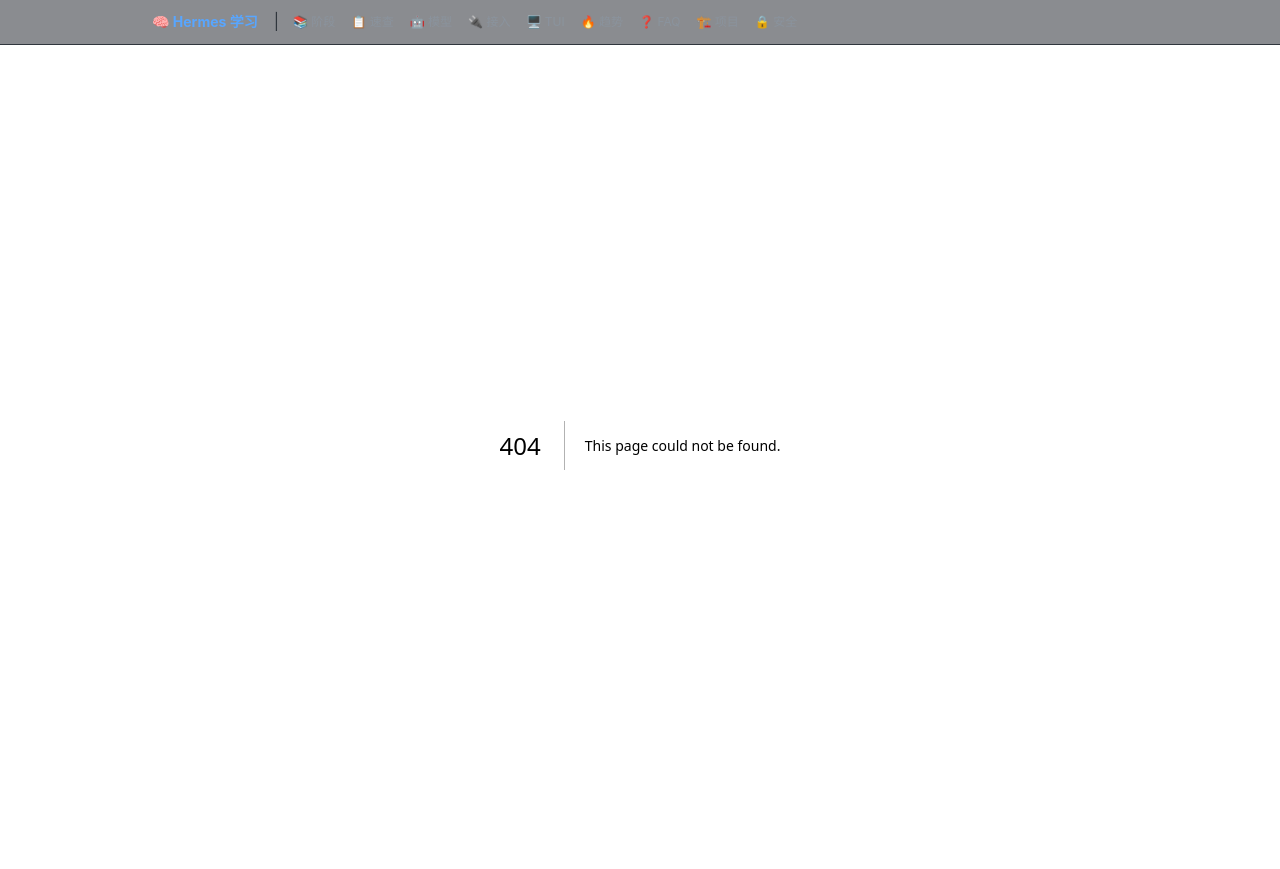
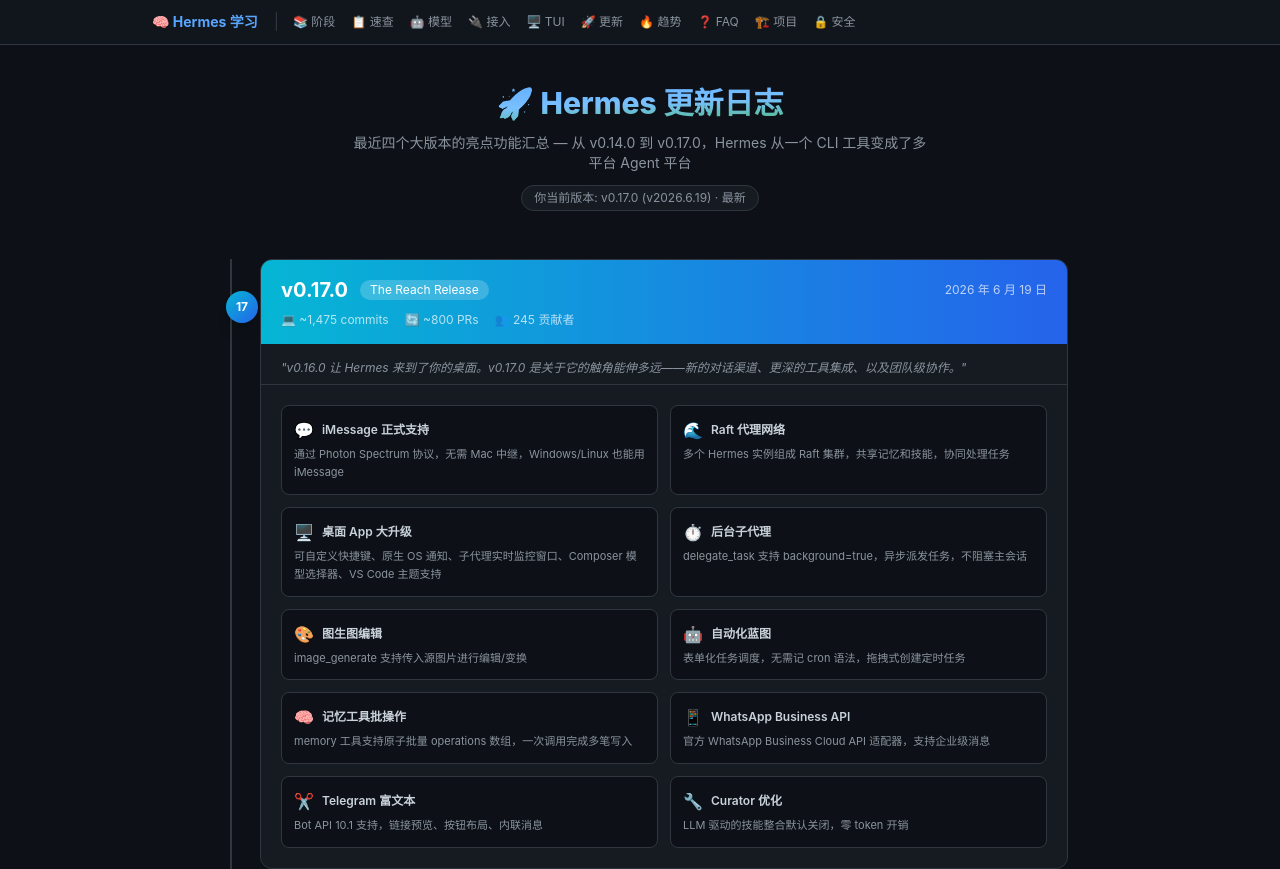
Before and after one commit to dao-ai/hermes-learning, a Next.js app: page /updates in a window 1280 px wide. Before the commit this address had no page. Shown: the top 869 px of the page. Built offline with nearby package versions, Linux system fonts and the light colour scheme.

Commit message:
add: 新功能更新日志页面 (/updates) — v0.14.0 到 v0.17.0 完整版本亮点

```diff
--- a/src/app/page.tsx
+++ b/src/app/page.tsx
@@ -7,8 +7,9 @@
   { href: "/models", icon: "🤖", title: "模型对比表", desc: "10 个模型对比，按任务选模型" },
   { href: "/providers", icon: "🔌", title: "Provider 配置", desc: "12 个提供商接入步骤" },
   { href: "/tui", icon: "🖥️", title: "TUI 终端 UI", desc: "Ink (React) 全功能终端界面" },
+  { href: "/updates", icon: "🚀", title: "更新日志", desc: "v0.14.0 → v0.17.0 新功能汇总" },
+  { href: "/trending", icon: "🔥", title: "GitHub 趋势", desc: "每周开源项目排行榜" },
   { href: "/faq", icon: "❓", title: "常见问题", desc: "7 个高频问题及解决方案" },
-  { href: "/trending", icon: "🔥", title: "GitHub 趋势", desc: "每周开源项目排行榜" },
   { href: "/projects", icon: "🏗️", title: "实操项目", desc: "每阶段一个实战练习" },
   { href: "/security", icon: "🔒", title: "安全与隐私", desc: "审批模式、密钥管理、PII" },
 ];
--- /dev/null
+++ b/src/app/updates/page.tsx
@@ -0,0 +1,158 @@
+export default function UpdatesPage() {
+  const versions = [
+    {
+      ver: "v0.17.0",
+      name: "The Reach Release",
+      date: "2026 年 6 月 19 日",
+      color: "from-cyan-500 to-blue-600",
+      desc: "\"v0.16.0 让 Hermes 来到了你的桌面。v0.17.0 是关于它的触角能伸多远——新的对话渠道、更深的工具集成、以及团队级协作。\"",
+      commits: "~1,475",
+      prs: "~800",
+      contributors: 245,
+      highlights: [
+        { icon: "💬", title: "iMessage 正式支持", desc: "通过 Photon Spectrum 协议，无需 Mac 中继，Windows/Linux 也能用 iMessage" },
+        { icon: "🌊", title: "Raft 代理网络", desc: "多个 Hermes 实例组成 Raft 集群，共享记忆和技能，协同处理任务" },
+        { icon: "🖥️", title: "桌面 App 大升级", desc: "可自定义快捷键、原生 OS 通知、子代理实时监控窗口、Composer 模型选择器、VS Code 主题支持" },
+        { icon: "⏱️", title: "后台子代理", desc: "delegate_task 支持 background=true，异步派发任务，不阻塞主会话" },
+        { icon: "🎨", title: "图生图编辑", desc: "image_generate 支持传入源图片进行编辑/变换" },
+        { icon: "🤖", title: "自动化蓝图", desc: "表单化任务调度，无需记 cron 语法，拖拽式创建定时任务" },
+        { icon: "🧠", title: "记忆工具批操作", desc: "memory 工具支持原子批量 operations 数组，一次调用完成多笔写入" },
+        { icon: "📱", title: "WhatsApp Business API", desc: "官方 WhatsApp Business Cloud API 适配器，支持企业级消息" },
+        { icon: "✂️", title: "Telegram 富文本", desc: "Bot API 10.1 支持，链接预览、按钮布局、内联消息" },
+        { icon: "🔧", title: "Curator 优化", desc: "LLM 驱动的技能整合默认关闭，零 token 开销" },
+      ],
+    },
+    {
+      ver: "v0.16.0",
+      name: "The Surface Release",
+      date: "2026 年 6 月 5 日",
+      color: "from-purple-500 to-pink-600",
+      desc: "\"Hermes 在你工作的地方与你相遇。全新的原生桌面应用，一键安装、应用内自更新、拖拽文件到聊天中。\"",
+      commits: "~874",
+      prs: "~542",
+      contributors: 170,
+      highlights: [
+        { icon: "🖥️", title: "原生桌面应用", desc: "全新 Electron 桌面 App，一键安装、应用内自更新、拖拽文件到聊天" },
+        { icon: "🔗", title: "远程 Gateway", desc: "桌面端可连接远程服务器上的 Hermes Gateway，通过 OAuth 或用户名密码" },
+        { icon: "🌐", title: "Web 管理面板", desc: "完整后台：频道管理、MCP 目录、凭据管理、Webhook、记忆浏览、OIDC 登录" },
+        { icon: "🇨🇳", title: "简体中文 UI", desc: "完整的中文界面，从 TUI 到 Web 面板全量汉化" },
+        { icon: "🚀", title: "Nous Portal 快速设置", desc: "一条命令完成全部配置（模型、搜索、生图、语音等）" },
+        { icon: "↩️", title: "/undo [N] 命令", desc: "支持回退 N 步，不再只能撤销一次" },
+        { icon: "🔍", title: "模糊模型选择器", desc: "所有模型选择器支持模糊搜索，输入部分名称即可匹配" },
+        { icon: "⚡", title: "精简技能集", desc: "移除了冗余内建技能，小众技能移至可选，核心技能更轻量" },
+      ],
+    },
+    {
+      ver: "v0.15.0",
+      name: "The Velocity Release",
+      date: "2026 年 5 月 28 日",
+      color: "from-emerald-500 to-teal-600",
+      desc: "\"速度——从冷启动到会话搜索，从技能加载到 PR 合并。Hermes 以速度致胜。\"",
+      commits: "~1,302",
+      prs: "~747",
+      contributors: 321,
+      highlights: [
+        { icon: "📋", title: "Kanban 多代理平台", desc: "104 个 PR 构建：自动任务分解、Swarm 拓扑、定时任务、按任务选模型" },
+        { icon: "⚡", title: "冷启动提速 47%", desc: "每轮函数调用减少 47%，额外启动时间 <1s" },
+        { icon: "🔍", title: "会话搜索 4500× 提速", desc: "session_search 完全重写，不再调用 LLM，纯本地 SQLite FTS5，免费且瞬间" },
+        { icon: "🛡️", title: "Promptware 防御", desc: "Brainworm 类攻击在三道关卡被拦截，三种严重等级分级响应" },
+        { icon: "🔑", title: "Bitwarden 密钥管理", desc: "一个引导令牌替换所有 API 密钥，Secrets Manager 集成" },
+        { icon: "📦", title: "Skill Bundle 技能包", desc: "/<包名> 一条命令加载多个相关技能" },
+        { icon: "🔔", title: "ntfy 消息平台", desc: "第 23 个消息平台支持，用于服务器通知和告警" },
+        { icon: "🎨", title: "新增生图 Provider", desc: "Krea 2 Medium/Large、FAL 插件" },
+      ],
+    },
+    {
+      ver: "v0.14.0",
+      name: "The Foundation Release",
+      date: "2026 年 5 月 16 日",
+      color: "from-orange-500 to-red-600",
+      desc: "\"地基。把 Hermes 从 CLI 工具升级为平台的核心架构重构。\"",
+      commits: "~808",
+      prs: "~633",
+      contributors: 215,
+      highlights: [
+        { icon: "🤖", title: "xAI Grok 集成", desc: "通过 SuperGrok OAuth 接入，支持 100 万 token 上下文窗口" },
+        { icon: "🔄", title: "本地 Proxy", desc: "hermes proxy 命令，兼容 OpenAI API，任何 OAuth Provider 都能用" },
+        { icon: "🐦", title: "x_search 原生搜索", desc: "原生 X/Twitter 搜索工具，支持 OAuth 或 API Key" },
+        { icon: "💼", title: "Microsoft Teams 集成", desc: "端到端 Teams 消息平台支持，企业级通信" },
+        { icon: "🗑️", title: "瘦身运动", desc: "延迟安装、pip install hermes-agent 完整支持、回退层级" },
+        { icon: "📤", title: "会话转交 /handoff", desc: "实时将会话转交给另一个 Hermes 实例或人类操作员" },
+        { icon: "🌍", title: "LINE + SimpleX", desc: "新增第 21、22 个消息平台支持" },
+        { icon: "🔘", title: "按钮式 clarify", desc: "Telegram/Discord 上显示原生按钮供用户选择" },
+      ],
+    },
+  ];
+
+  return (
+    <div className="max-w-4xl mx-auto px-5 pt-10 pb-20">
+      {/* Header */}
+      <div className="text-center mb-12">
+        <h1 className="text-3xl font-extrabold bg-gradient-to-br from-accent via-[#79c0ff] to-accent-2 bg-clip-text text-transparent mb-3">
+          🚀 Hermes 更新日志
+        </h1>
+        <p className="text-muted text-sm max-w-xl mx-auto">
+          最近四个大版本的亮点功能汇总 — 从 v0.14.0 到 v0.17.0，Hermes 从一个 CLI 工具变成了多平台 Agent 平台
+        </p>
+        <span className="inline-block mt-3 bg-surface border border-border rounded-full px-3 py-1 text-xs text-muted">
+          你当前版本: v0.17.0 (v2026.6.19) · 最新
+        </span>
+      </div>
+
+      {/* Timeline */}
+      <div className="relative">
+        {/* Timeline line */}
+        <div className="absolute left-[18px] top-0 bottom-0 w-[2px] bg-border hidden sm:block" />
+
+        {versions.map((v, idx) => (
+          <div key={v.ver} className={`relative mb-10 sm:ml-12 ${idx > 0 ? "pt-4" : ""}`}>
+            {/* Timeline dot */}
+            <div className={`hidden sm:flex absolute -left-[34px] top-8 w-8 h-8 rounded-full bg-gradient-to-br ${v.color} items-center justify-center text-white text-xs font-bold shadow-lg shadow-${v.color.split(" ")[0]}/30`}>
+              {v.ver.split(".")[1]}
+            </div>
+
+            {/* Version card */}
+            <div className="bg-surface border border-border rounded-xl overflow-hidden">
+              {/* Version header */}
+              <div className={`bg-gradient-to-r ${v.color} px-5 py-4`}>
+                <div className="flex items-center gap-3 flex-wrap">
+                  <h2 className="text-xl font-bold text-white">{v.ver}</h2>
+                  <span className="bg-white/20 text-white text-xs px-2.5 py-0.5 rounded-full backdrop-blur">{v.name}</span>
+                  <span className="text-white/70 text-xs ml-auto">{v.date}</span>
+                </div>
+                <div className="flex gap-4 mt-2 text-xs text-white/70">
+                  <span>💻 {v.commits} commits</span>
+                  <span>🔄 {v.prs} PRs</span>
+                  <span>👥 {v.contributors} 贡献者</span>
+                </div>
+              </div>
+
+              {/* Description */}
+              <div className="px-5 pt-4 pb-2 text-xs text-muted italic border-b border-border">
+                {v.desc}
+              </div>
+
+              {/* Highlights */}
+              <div className="p-5 grid grid-cols-1 sm:grid-cols-2 gap-3">
+                {v.highlights.map((h) => (
+                  <div key={h.title} className="bg-bg border border-border rounded-lg p-3 hover:border-accent/30 transition-colors">
+                    <div className="flex items-center gap-2 mb-1">
+                      <span className="text-base">{h.icon}</span>
+                      <span className="text-xs font-semibold text-text">{h.title}</span>
+                    </div>
+                    <p className="text-[11px] text-muted leading-relaxed">{h.desc}</p>
+                  </div>
+                ))}
+              </div>
+            </div>
+          </div>
+        ))}
+      </div>
+
+      {/* Footer note */}
+      <div className="text-center mt-8 text-xs text-muted/60">
+        <p>数据来源: <a href="https://github.com/NousResearch/hermes-agent/releases" className="text-accent hover:underline">GitHub Releases</a> · 更新于 2026 年 6 月</p>
+      </div>
+    </div>
+  );
+}
--- a/src/components/Navbar.tsx
+++ b/src/components/Navbar.tsx
@@ -6,6 +6,7 @@
   { href: "/models", label: "🤖 模型" },
   { href: "/providers", label: "🔌 接入" },
   { href: "/tui", label: "🖥️ TUI" },
+  { href: "/updates", label: "🚀 更新" },
   { href: "/trending", label: "🔥 趋势" },
   { href: "/faq", label: "❓ FAQ" },
   { href: "/projects", label: "🏗️ 项目" },
```
Also changed, not shown: config/mcporter.json (added, +7 -0 lines).
